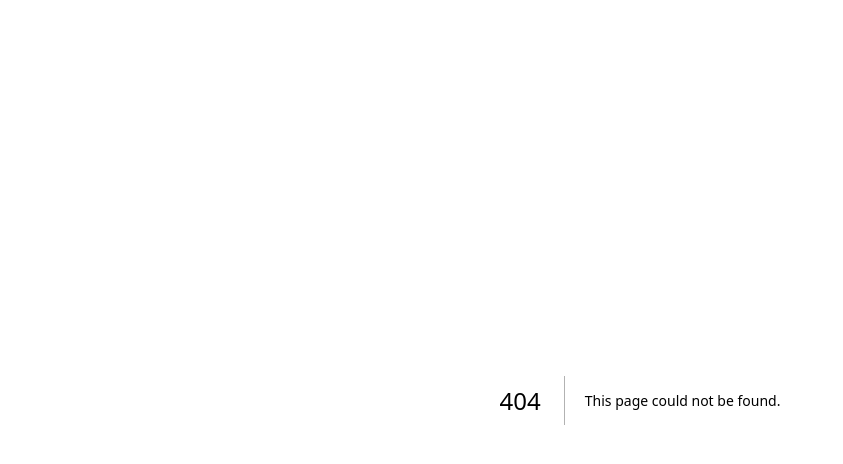
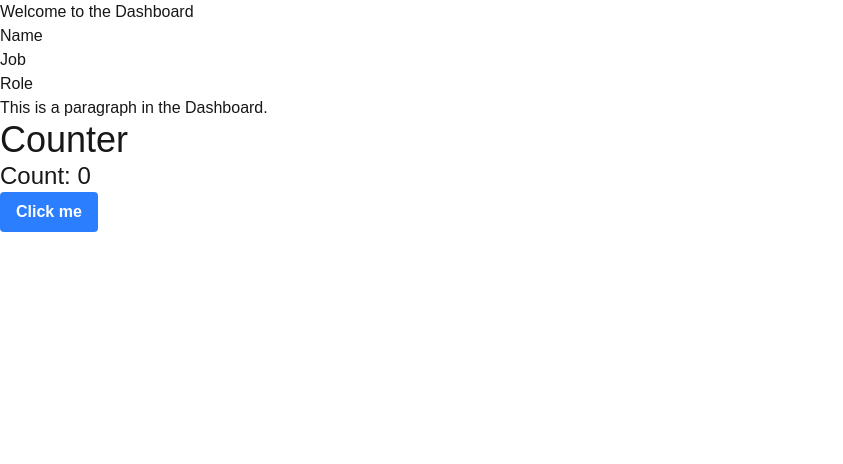
Before and after one commit to tahxin/my-second-next-app, a Next.js app: page /dashboard in a window 1280 px wide. Before the commit this address had no page. Shown: the top 464 px of the page, without its empty margins (0-843 px from the left). Built offline with nearby package versions, Linux system fonts and the light colour scheme.

Commit message:
added dashboard page and counter component

```diff
--- /dev/null
+++ b/app/components/counter.tsx
@@ -0,0 +1,31 @@
+"use client";
+
+import React, { useState } from 'react';
+
+interface CounterProps {
+    initialCount: number;
+    count: number;
+    setCount: React.Dispatch<React.SetStateAction<number>>;
+
+}
+
+const Counter = (props: CounterProps) => {
+    const [] = React.useState(0);
+    const [count, setCount] = React.useState(0);
+
+    console.log("Hello from the Counter component!");
+
+const handleClick = () => {
+        console.log("Button clicked!");
+        setCount(count + 1);
+    };
+    return (
+        <div>
+            <h2 className='text-4xl'>Counter</h2>
+            <p className='text-2xl'>Count: {count}</p>
+            <button className='bg-blue-500 hover:bg-blue-700 text-white font-bold py-2 px-4 rounded' onClick={handleClick}>Click me</button>
+        </div>
+    );
+};
+
+export default Counter;
--- /dev/null
+++ b/app/dashboard/page.tsx
@@ -0,0 +1,23 @@
+import React from 'react';
+import Counter from '../components/counter';
+
+const DashboardPage = () => {
+
+    console.log("Hello from the Dashboard page!");
+
+
+    return (
+        <div>
+            <h2>Welcome to the Dashboard</h2>
+            <ul>
+                <li>Name</li>
+                <li>Job</li>
+                <li>Role</li>
+            </ul>
+            <p>This is a paragraph in the Dashboard.</p>
+            <Counter initialCount={0} />
+        </div>
+    );
+};
+
+export default DashboardPage;
--- a/app/page.tsx
+++ b/app/page.tsx
@@ -1,10 +1,13 @@
-import Image from "next/image";
+
 
 export default function Home() {
+
+
+  console.log("Hello from the Home page!");
   return (
     <div className="flex flex-col flex-1 items-center justify-center bg-zinc-50 font-sans dark:bg-black">
       <main className="flex flex-1 w-full max-w-3xl flex-col items-center justify-between py-32 px-16 bg-white dark:bg-black sm:items-start">
-        <h1 className="text-3xl font-bold">Welcome to NEXT.js</h1>
+        <h1 className="text-5xl font-bold">Welcome to NEXT.js</h1>
       </main>
     </div>
   );
```
